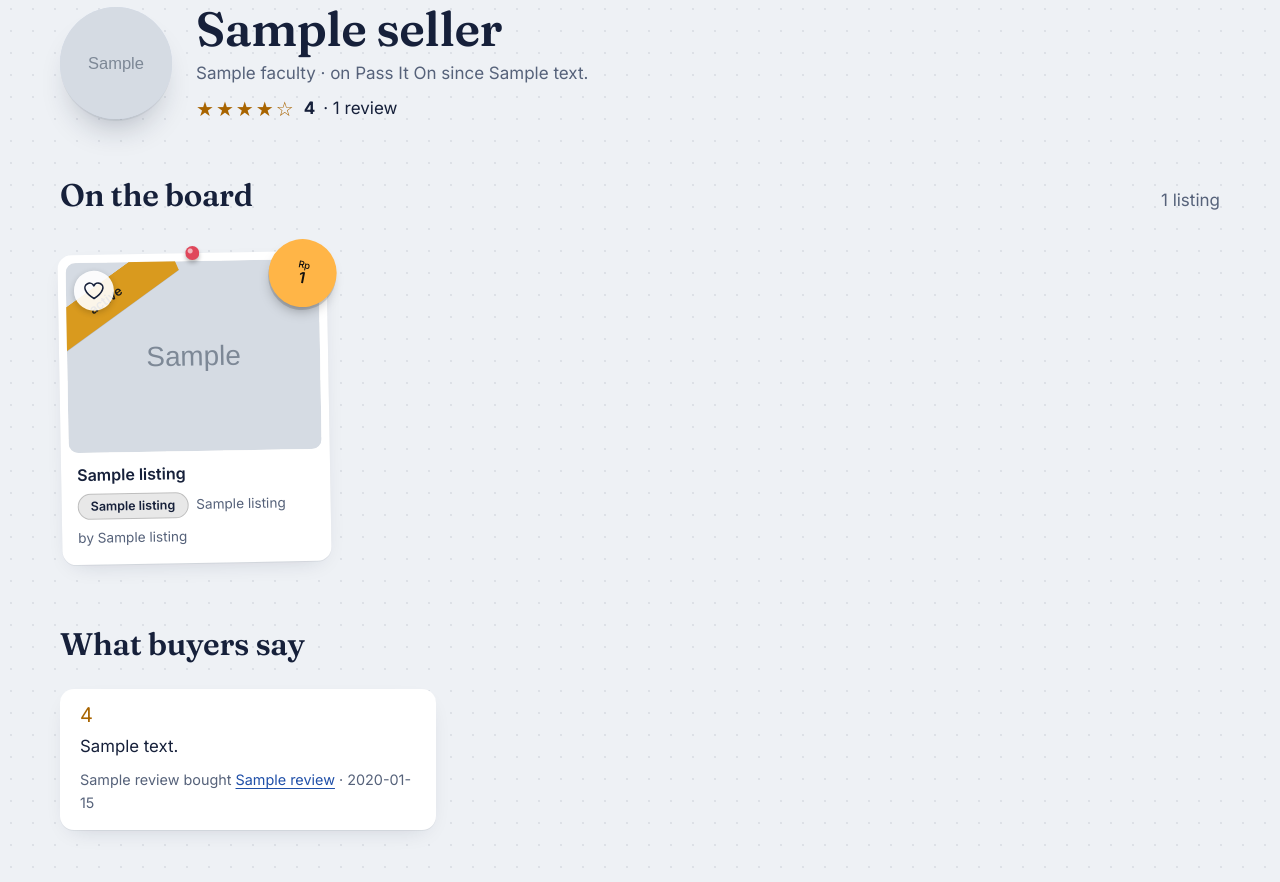
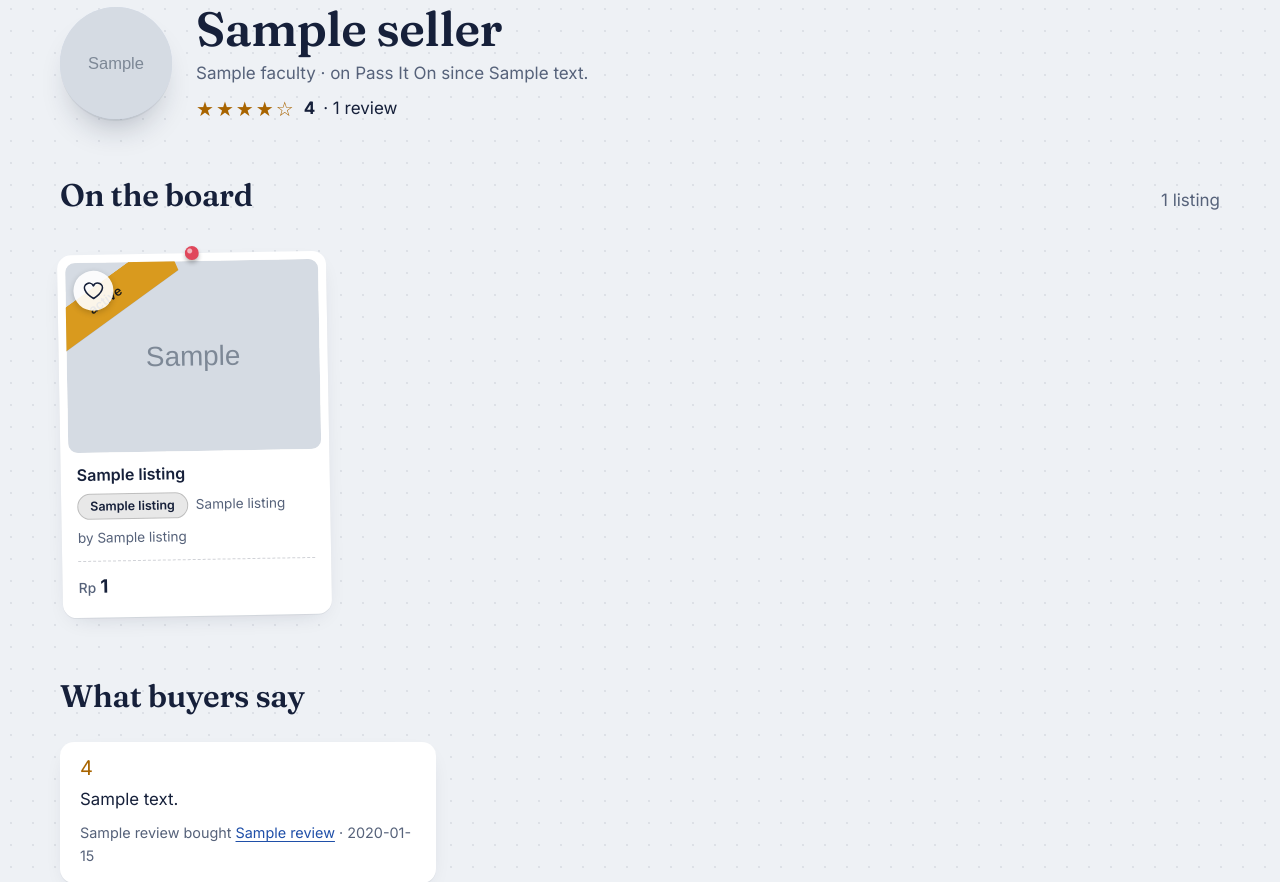
Before and after one commit to MFPKavie/quiz2webpro, a Java web app: template src/main/webapp/WEB-INF/views/seller.jsp in a window 1280 px wide. Shown: the part 112-994 px from the top of the page. Run offline with Tomcat 11, a stand-in JSP engine, Linux system fonts and the light colour scheme; the template is opened without the code that fills it: most values are stand-ins (such as "Sample title", 1, 10 or a date in 2020); grey boxes marked "Sample" are stand-in pictures; data that the repository does not hold is empty.

Commit message:
Move price to bottom of listing card

```diff
--- a/src/main/webapp/WEB-INF/views/layout/listing-card.jspf
+++ b/src/main/webapp/WEB-INF/views/layout/listing-card.jspf
@@ -21,9 +21,9 @@
                 <span class="card__category"><c:out value="${l.categoryName}"/></span>
             </p>
             <p class="card__seller">by <c:out value="${l.sellerName}"/></p>
+            <p class="card__price"><c:choose><c:when test="${l.price == 0}">FREE</c:when><c:otherwise><small>Rp</small> ${l.priceNumber}</c:otherwise></c:choose></p>
         </div>
     </a>
-    <span class="sticker card__sticker"><c:choose><c:when test="${l.price == 0}">FREE</c:when><c:otherwise><small class="sticker__cur">Rp</small>${l.priceNumber}</c:otherwise></c:choose></span>
 
 <%-- the heart sits outside the card link: a button inside a link is not allowed --%>
     <c:choose>
--- a/src/main/webapp/css/style.css
+++ b/src/main/webapp/css/style.css
@@ -677,7 +677,15 @@ input, textarea, select { font: inherit; color: inherit; }
     font-size: 0.85rem;
 }
 .card__seller { margin: 0; color: var(--ink-soft); font-size: 0.85rem; }
-.card__sticker { top: -12px; right: -10px; min-width: 68px; height: 68px; font-size: 0.95rem; }
+.card__price {
+    margin: 12px 0 0;
+    padding-top: 10px;
+    border-top: 1px dashed color-mix(in srgb, var(--ink) 20%, transparent);
+    color: var(--ink);
+    font-size: 1.15rem;
+    font-weight: 700;
+}
+.card__price small { font-size: 0.75em; font-weight: 500; color: var(--ink-soft); }
 
 .chip {
     display: inline-flex;
@@ -729,7 +737,7 @@ input, textarea, select { font: inherit; color: inherit; }
     .card__body { padding: 12px 12px 12px; }
     .card__title { font-size: 0.92rem; }
     .card__category { display: none; }
-    .card__sticker { top: -12px; right: -8px; min-width: 60px; height: 60px; padding: 0 4px; font-size: 0.8rem; }
+    .card__price { font-size: 1rem; }
 }
 
 .crumbs {
```
Also changed, not shown: 1 other file.
